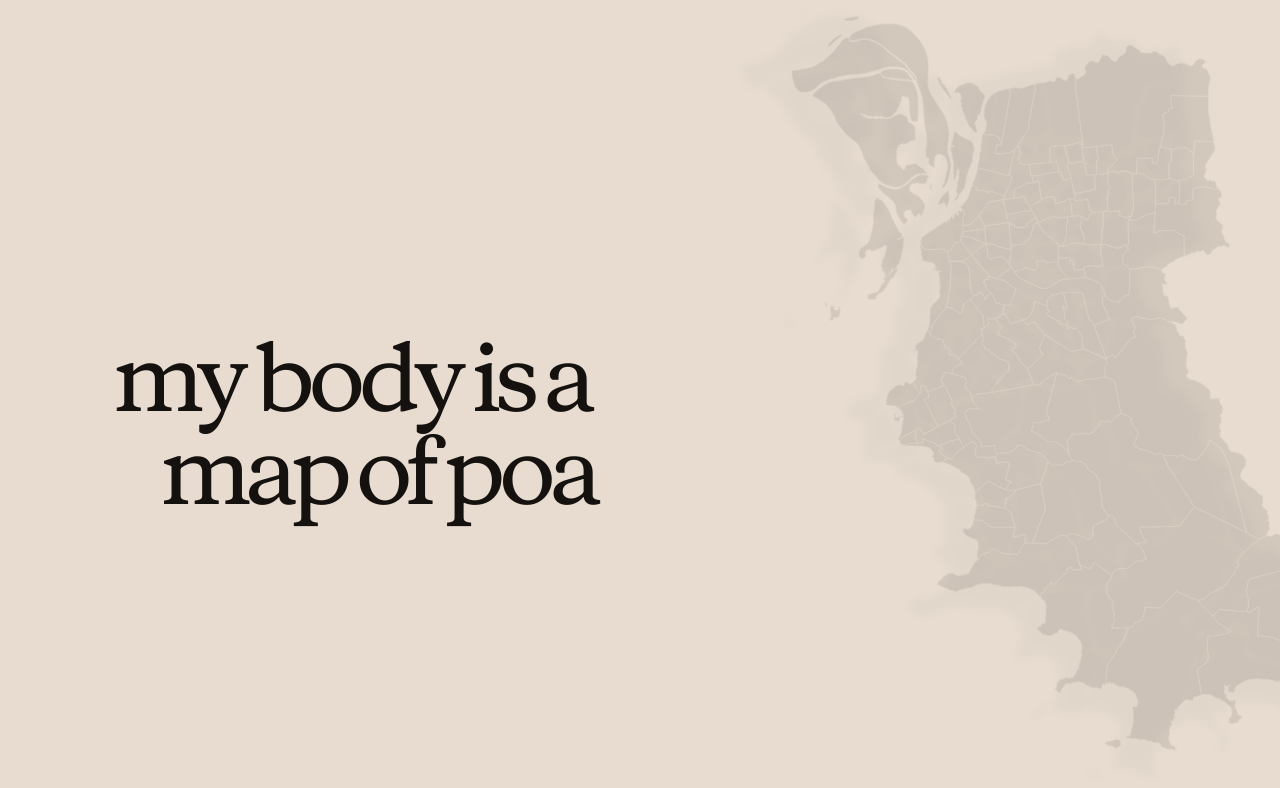
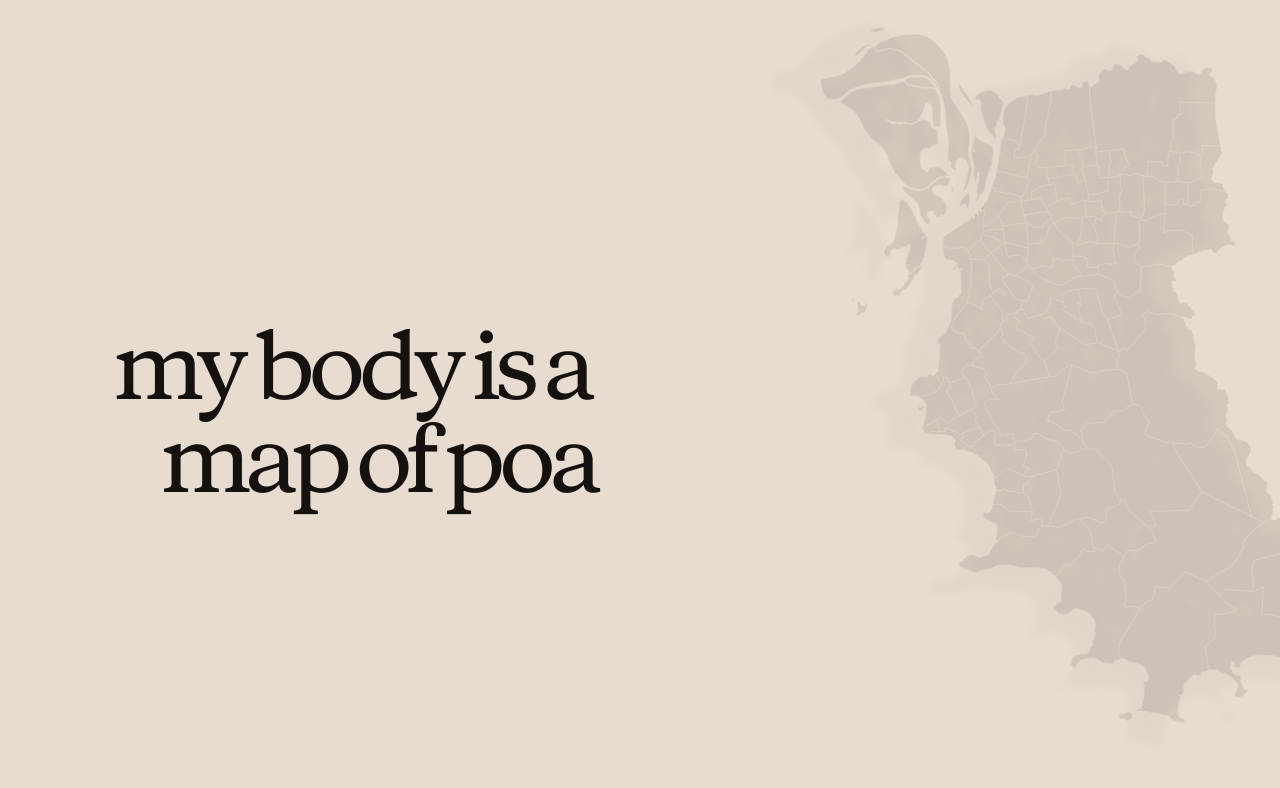
Before and after one commit to gabrielguivan/poagab, a website: page index.html in a window 1280 px wide. Drawn offline with Linux system fonts and the light colour scheme.

Commit message:
Add files via upload

```diff
--- a/styles.css
+++ b/styles.css
@@ -104,7 +104,7 @@ body {
   max-width: 8.8ch;
   text-align: left;
   margin-left: clamp(1rem, 4vw, 4rem);
-  transform: translate(0, clamp(2vh, 3vh, 2.5rem));
+  transform: translate(0, clamp(0.5vh, 1.5vh, 1.25rem));
 }
 
 .theme-editorial .line-b {
@@ -112,13 +112,13 @@ body {
 }
 
 .theme-editorial .map-reference-shadow {
-  height: min(100vh, 1080px);
-  transform: translate(-50%, -50%) translate(34vw, -2vh) rotate(-6deg) scale(1.01);
+  height: min(95vh, 1020px);
+  transform: translate(-50%, -50%) translate(35vw, -3vh) rotate(-6deg) scale(1.01);
 }
 
 .theme-editorial .map-reference-main {
-  height: min(95vh, 1020px);
-  transform: translate(-50%, -50%) translate(36vw, -3vh) rotate(-5deg);
+  height: min(90vh, 970px);
+  transform: translate(-50%, -50%) translate(37vw, -4vh) rotate(-5deg);
 }
 
 .theme-misteriosa {
```
